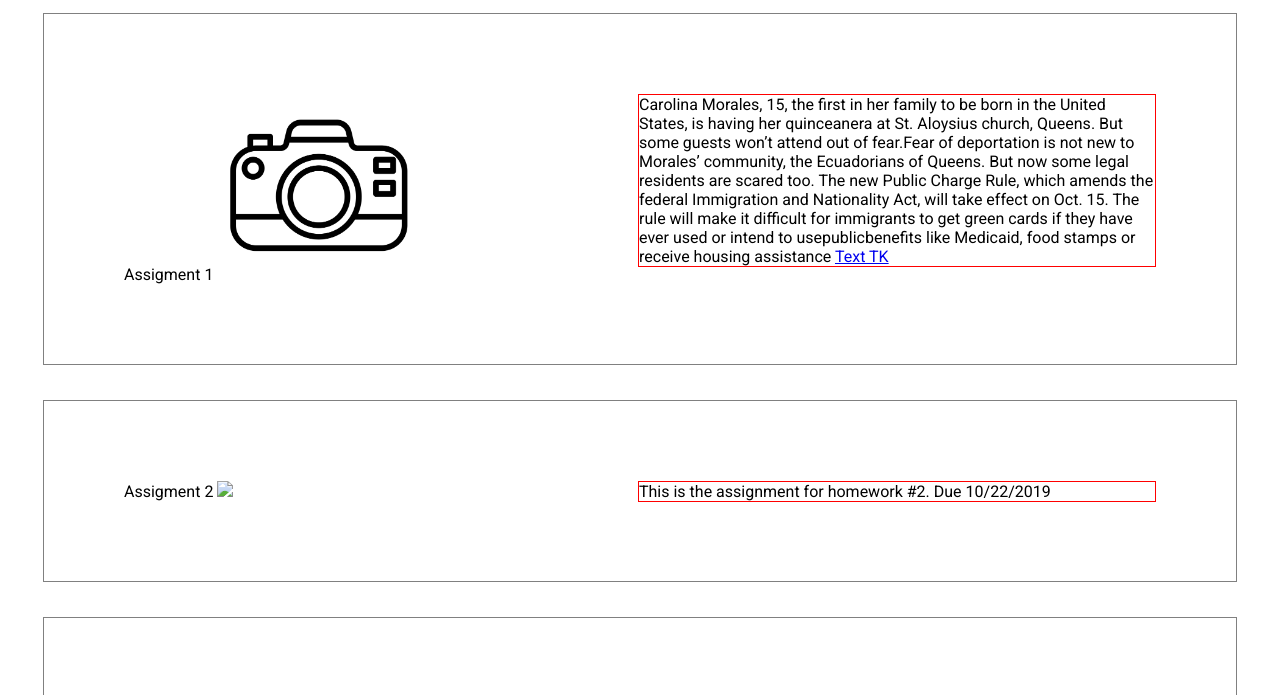
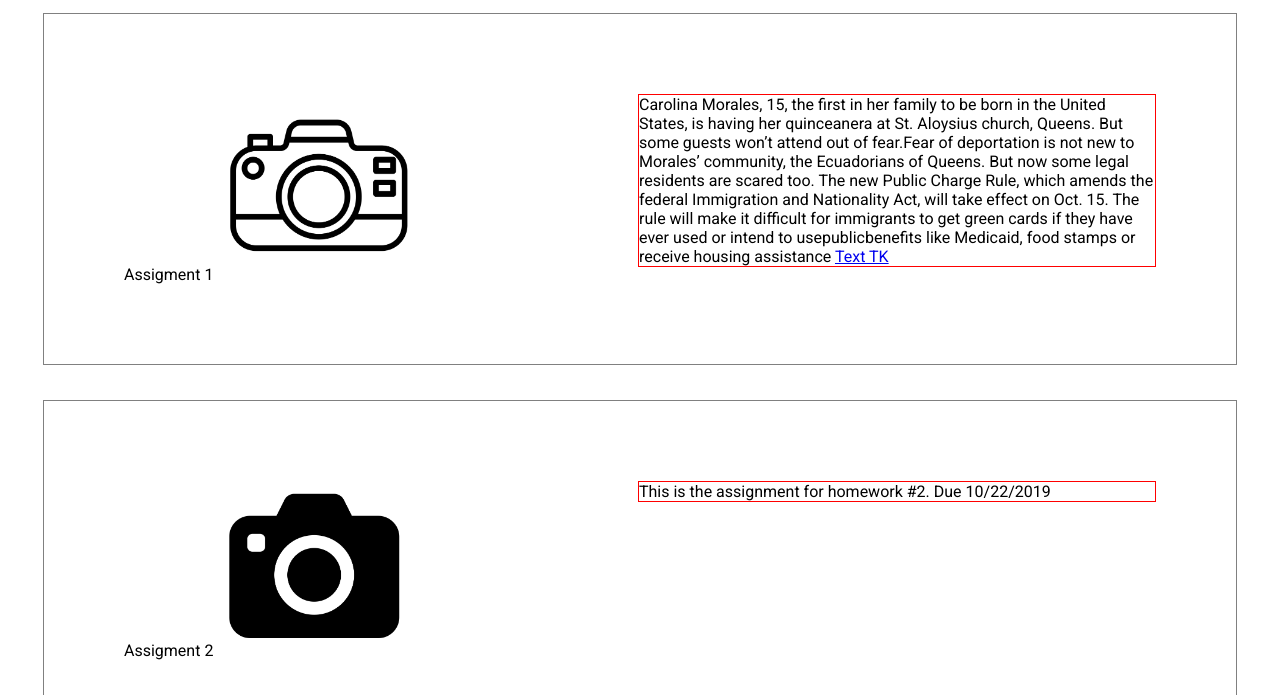
Before and after one commit to bchp4r/chambersphotojournalist, a plain HTML site: page index.html in a window 1280 px wide. Shown: the part 93-788 px from the top of the page. Drawn offline with Linux system fonts and the light colour scheme; files whose address does not match are found by name.

Commit message:
Update index.html

```diff
--- a/index.html
+++ b/index.html
@@ -21,7 +21,7 @@
 		</div>
 
 		<div id="second" class="rows">
-			Assigment 2  <img src="images/camera2.png">
+			Assigment 2  <img src="camera2.png">
 			<div class="assignment"> This is the assignment for homework #2. Due 10/22/2019</div>
 	</div>
 
```
